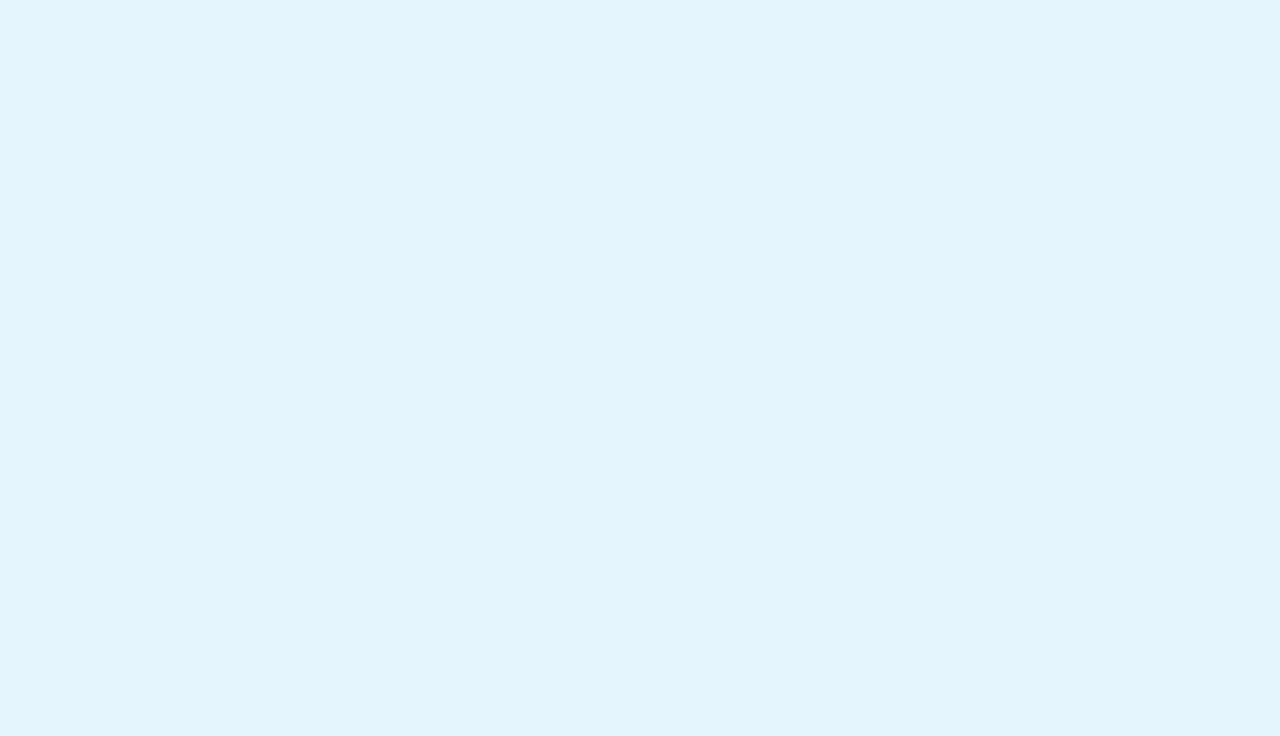
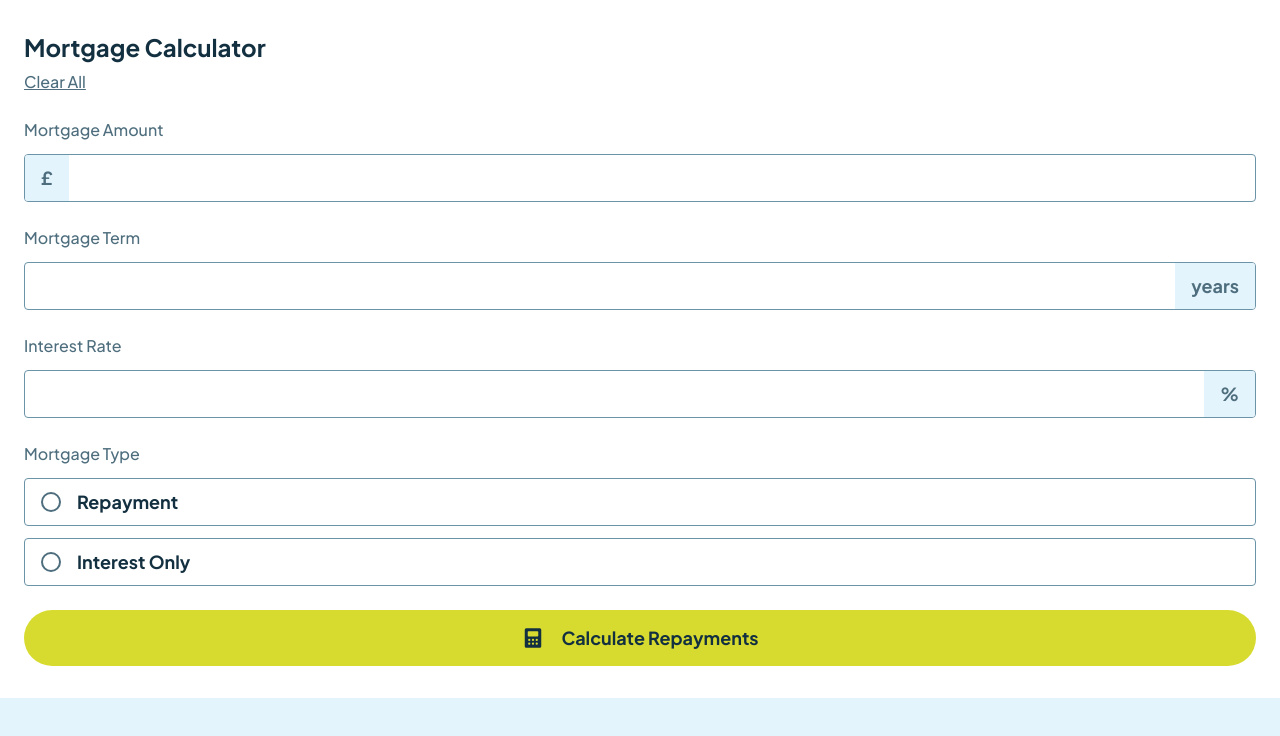
Before and after one commit to g-akca/mortgage-repayment-calculator, a React (Vite) app: page / in a window 1280 px wide. Shown: the top 736 px of the page. Built offline with nearby package versions, Linux system fonts and the light colour scheme.

Commit message:
Add MortgageForm structure and styles

```diff
--- a/package.json
+++ b/package.json
@@ -13,6 +13,7 @@
     "@tailwindcss/vite": "^4.2.1",
     "react": "^19.1.1",
     "react-dom": "^19.1.1",
+    "react-hook-form": "^7.71.2",
     "tailwindcss": "^4.2.1"
   },
   "devDependencies": {
--- a/src/App.jsx
+++ b/src/App.jsx
@@ -3,7 +3,7 @@ import ResultsSection from "./components/ResultsSection.jsx";
 
 function App() {
   return (
-    <div className="min-h-screen bg-slate-100">
+    <div className="min-h-screen bg-slate-100 text-base font-medium leading-base text-slate-700">
       <main>
         <MortgageForm />
         <ResultsSection />
--- a/src/components/MortgageForm.jsx
+++ b/src/components/MortgageForm.jsx
@@ -1,7 +1,91 @@
+import calculatorIcon from "/assets/images/icon-calculator.svg";
+
 function MortgageForm() {
   return (
-    <>
-    </>
+    <form className="bg-white flex flex-col gap-6 py-8 px-6">
+      <div>
+        <h1 className="mb-2 text-2xl leading-[125%] font-bold text-slate-900">Mortgage Calculator</h1>
+        <button className="underline">Clear All</button>
+      </div>
+
+      <div className="flex flex-col gap-6">
+
+        <div className="flex flex-col gap-3">
+          <label htmlFor="amount">Mortgage Amount</label>
+
+          <div className="flex items-center h-12 rounded-sm border border-slate-500 overflow-hidden">
+            <span className="bg-slate-100 py-3 px-4 leading-[125%] text-lg font-bold">£</span>
+            <input type="number" id="amount" name="amount" className="h-full w-full px-4" />
+          </div>
+        </div>
+
+        <div className="flex flex-col gap-3">
+          <label htmlFor="term">Mortgage Term</label>
+
+          <div className="flex items-center h-12 rounded-sm border border-slate-500 overflow-hidden">
+            <input type="number" id="term" name="term" className="h-full w-full px-4" />
+            <span className="bg-slate-100 py-3 px-4 leading-[125%] text-lg font-bold">years</span>
+          </div>
+        </div>
+
+        <div className="flex flex-col gap-3">
+          <label htmlFor="interest-rate">Interest Rate</label>
+
+          <div className="flex items-center h-12 rounded-sm border border-slate-500 overflow-hidden">
+            <input type="number" id="interest-rate" name="interest-rate" className="h-full w-full px-4" />
+            <span className="bg-slate-100 py-3 px-4 leading-[125%] text-lg font-bold">%</span>
+          </div>
+        </div>
+
+        <fieldset className="flex flex-col gap-3">
+          <legend className="mb-3">Mortgage Type</legend>
+
+          <label htmlFor="repayment" className="flex items-center gap-4 h-12 px-4 rounded-sm border border-slate-500">
+            <input
+              type="radio"
+              id="repayment"
+              name="type"
+              className="
+                appearance-none relative
+                w-5 h-5
+                border-2 border-slate-700 rounded-full
+                checked:border-lime
+                checked:before:content-[''] checked:before:absolute
+                checked:before:w-2.75 checked:before:h-2.75
+                checked:before:bg-lime checked:before:rounded-full
+                checked:before:inset-0 checked:before:m-auto
+              "
+            />
+            <span className="text-slate-900 leading-[125%] text-lg font-bold">Repayment</span>
+          </label>
+
+          <label htmlFor="interest" className="flex items-center gap-4 h-12 px-4 rounded-sm border border-slate-500">
+            <input
+              type="radio"
+              id="interest"
+              name="type"
+              className="
+                appearance-none relative
+                w-5 h-5
+                border-2 border-slate-700 rounded-full
+                checked:border-lime
+                checked:before:content-[''] checked:before:absolute
+                checked:before:w-2.75 checked:before:h-2.75
+                checked:before:bg-lime checked:before:rounded-full
+                checked:before:inset-0 checked:before:m-auto
+              "
+            />
+            <span className="text-slate-900 leading-[125%] text-lg font-bold">Interest Only</span>
+          </label>
+        </fieldset>
+
+      </div>
+
+      <button type="submit" className="flex justify-center items-center gap-4 h-14 bg-lime rounded-full">
+        <img src={calculatorIcon} alt="Calculator icon" />
+        <span className="text-lg font-bold text-slate-900 leading-[125%]">Calculate Repayments</span>
+      </button>
+    </form>
   )
 }
 
--- a/src/index.css
+++ b/src/index.css
@@ -19,7 +19,3 @@
 :root {
   font-family: "Plus Jakarta Sans", Arial, sans-serif;
 }
-
-* {
-  box-sizing: border-box;
-}
```
Also changed, not shown: 1 other file (tests, documents, lock files or other folders).
